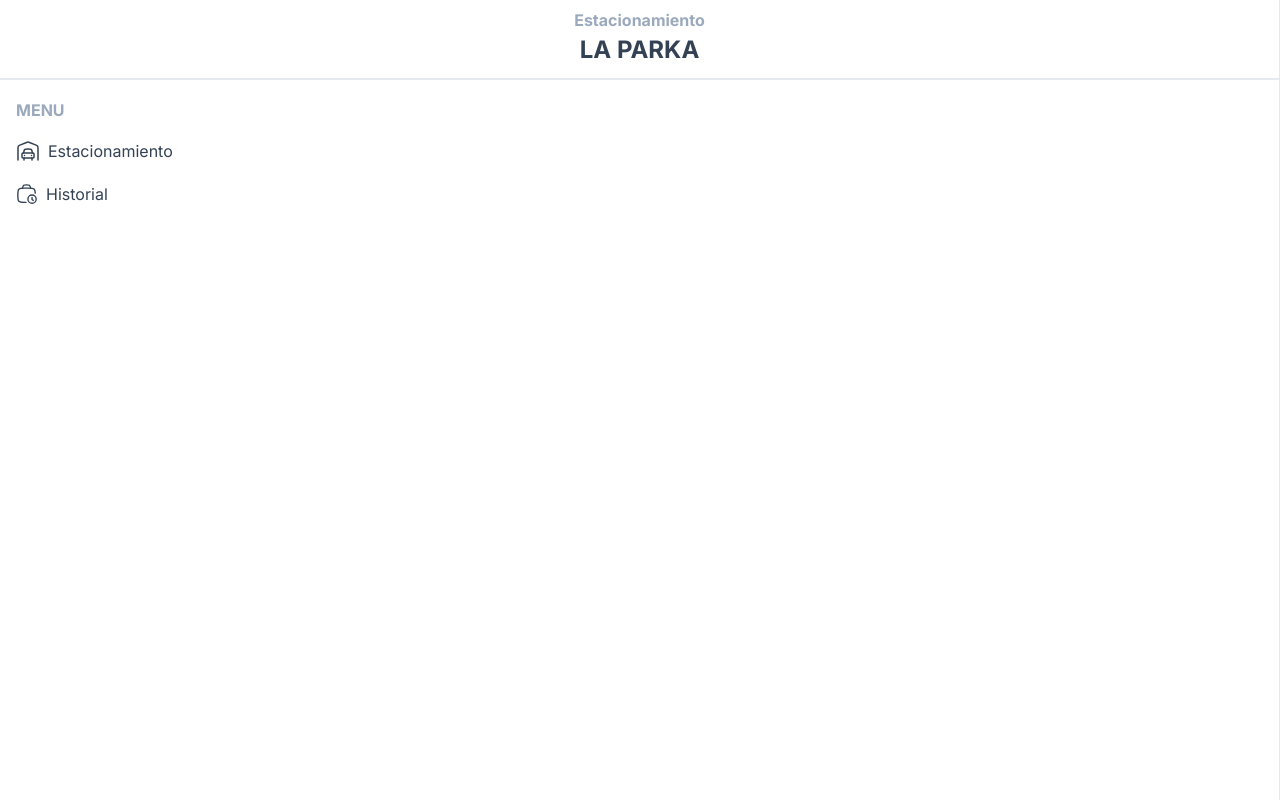
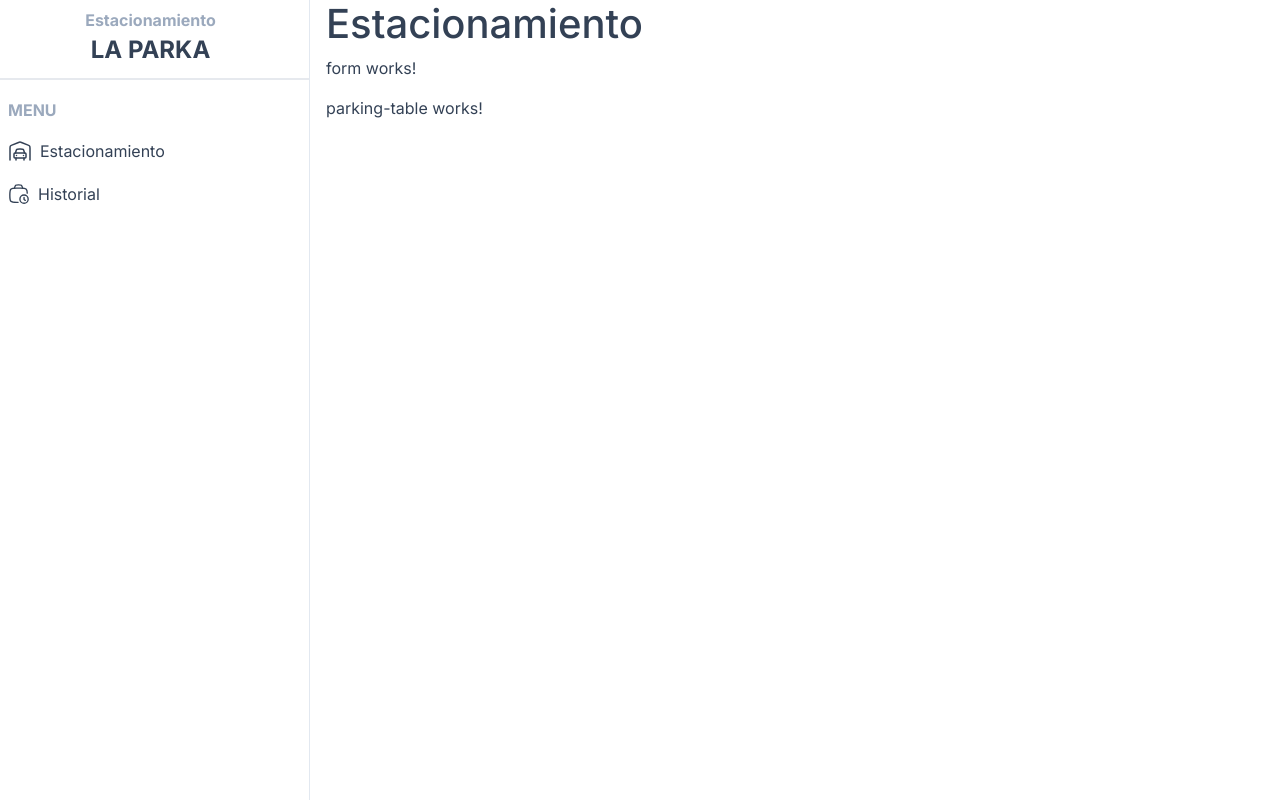
Before and after one commit to RefinedCandle49/playaEstacionamientoFront, an Angular app: page / in a window 1280 px wide. Built offline with nearby package versions, Linux system fonts and the light colour scheme.

Commit message:
style: Agregar clases para acomodar vista

```diff
--- a/src/app/app.component.html
+++ b/src/app/app.component.html
@@ -1,6 +1,10 @@
 <div class="container-fluid overflow-hidden p-0">
   <div class="row vh-100 overflow-auto">
-    <app-sidebar></app-sidebar>
-    <main>Hola</main>
+    <app-sidebar
+      class="col-auto col-2 col-sm-4 col-md-3 col-xl-3 col-xxl-2 px-sm-1 px-1 sticky-top"
+    ></app-sidebar>
+    <app-parking
+      class="col-auto col-10 col-sm-8 col-md-9 col-xl-9 col-xxl-10 flex-column h-sm-100"
+    ></app-parking>
   </div>
 </div>
```
